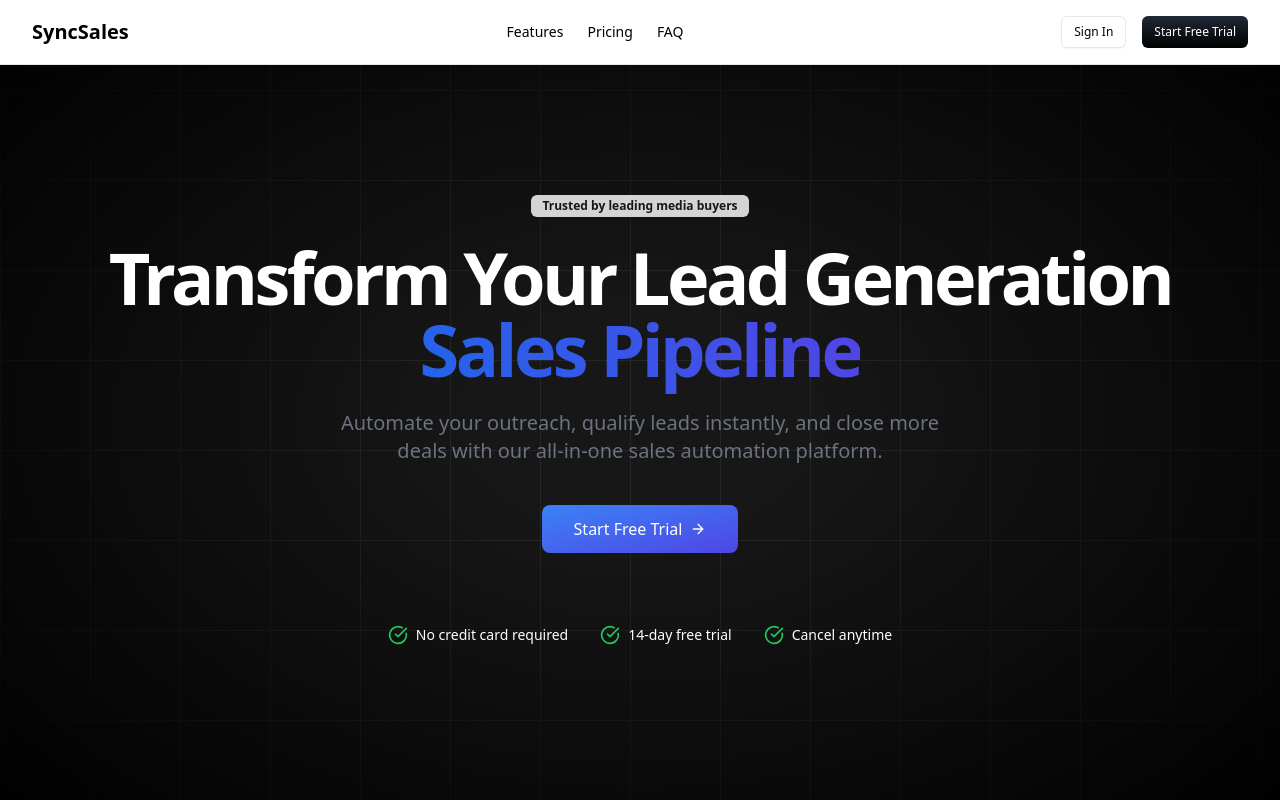
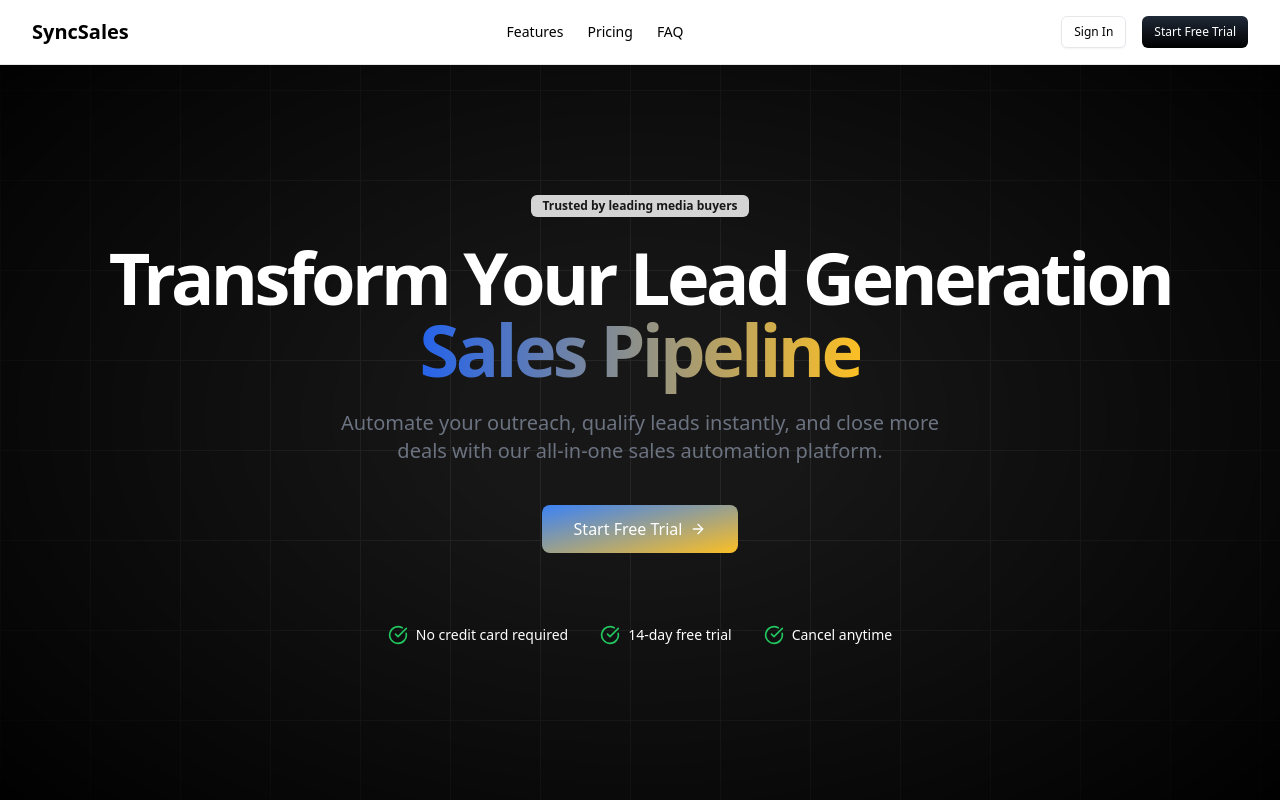
Before and after one commit to theamrendram/syncSales-home, a Next.js app: page / in a window 1280 px wide. Shown: the top 800 px of the page. Built offline with nearby package versions, Linux system fonts and the light colour scheme; no server answers.

Commit message:
changes homepage color theme

```diff
--- a/src/app/globals.css
+++ b/src/app/globals.css
@@ -51,20 +51,20 @@
 
 @layer utilities {
   .gradient-primary {
-    @apply bg-gradient-to-br from-blue-500 to-indigo-600;
+      @apply bg-gradient-to-br from-blue-500 to-amber-400;
   }
 
   .gradient-secondary {
     background-image: linear-gradient(
       to bottom right,
-      #171717 20%,
-      #465c88 50%,
+      /* #171717 20%, */
+      #607fbd 40%,
       #ff9b00 100%
     );
   }
 
   .gradient-text {
-    @apply bg-clip-text text-transparent bg-gradient-to-r from-blue-600 to-indigo-600;
+    @apply bg-clip-text text-transparent bg-gradient-to-r from-blue-600 to-amber-400;
   }
 
   .section-card {
--- a/src/components/FAQ.tsx
+++ b/src/components/FAQ.tsx
@@ -60,8 +60,10 @@ const faqs = [
 
 export function FAQ() {
   return (
-    <section id="faq" className="container py-24 sm:py-32">
-      <div className="space-y-16">
+    <section
+      id="faq"
+      className="py-24 sm:py-32 text-white bg-[linear-gradient(to_top_right,#171717_0%,#171717_60%,#465C88_75%,#FF9B00_100%)]">
+      <div className="container space-y-16">
         <div className="text-center">
           <h2 className="text-3xl font-bold tracking-tighter sm:text-4xl md:text-5xl">
             Frequently Asked Questions
--- a/src/components/cta.tsx
+++ b/src/components/cta.tsx
@@ -10,8 +10,11 @@ export function CTA() {
         <div className="container py-24 sm:py-32">
           <div className="flex flex-col items-center gap-8 text-center">
             <h2 className="text-3xl font-bold tracking-tighter sm:text-4xl md:text-5xl">
-              Ready to <span className="gradient-text">transform</span> your
-              sales process?
+              Ready to{" "}
+              <span className="bg-clip-text text-transparent bg-gradient-to-r from-blue-600 to-neutral-600">
+                transform
+              </span>{" "}
+              your sales process?
             </h2>
             <p className="mx-auto max-w-[600px] text-gray-800 md:text-xl/relaxed lg:text-base/relaxed xl:text-xl/relaxed dark:text-gray-400">
               Join thousands of sales teams using SyncSales to close more deals.
```
